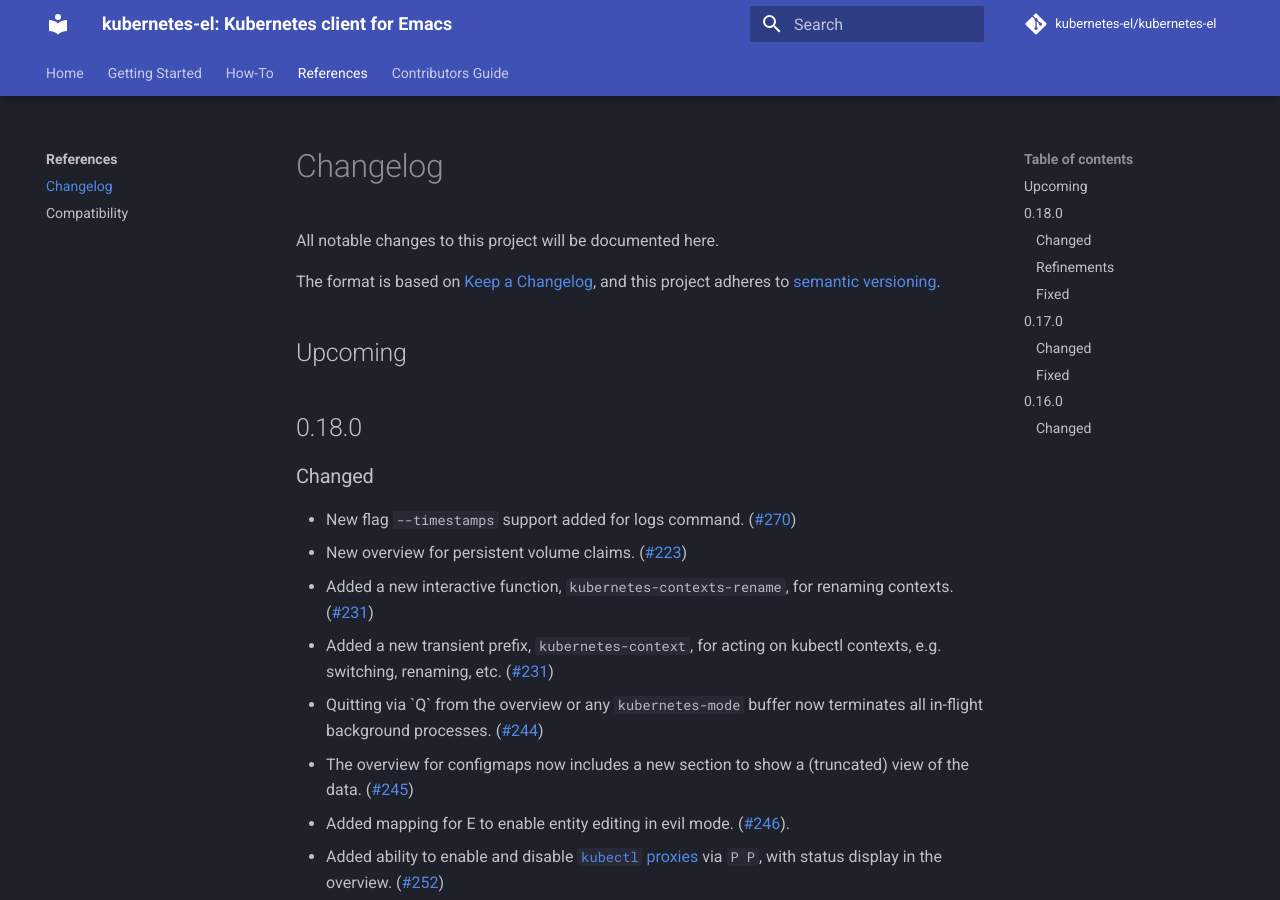
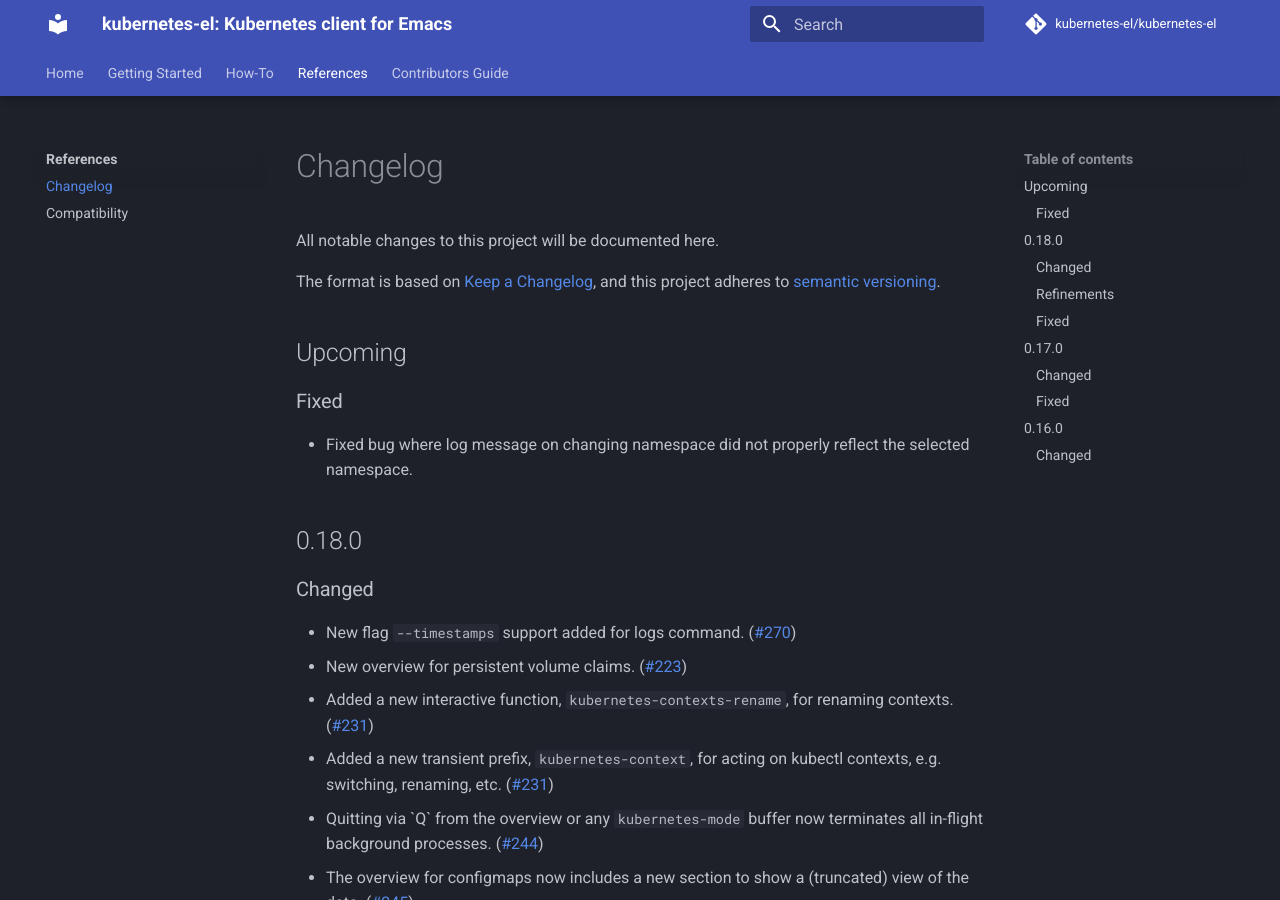
Before and after one commit to kubernetes-el/kubernetes-el, an MkDocs documentation site: the page built from docs/CHANGELOG.md, in a window 1280 px wide and 900 px high. Built offline with MkDocs 1.6.1 and Material for MkDocs 9.7.7, drawn with Linux system fonts in a browser that asks for light colours; comment, search, counter and statistics services are not loaded.

Commit message:
Fix message on switching namespace to properly show new namespace

```diff
--- a/docs/CHANGELOG.md
+++ b/docs/CHANGELOG.md
@@ -10,6 +10,10 @@
 [semver]: https://semver.org/spec/v2.0.0.html
 
 ## Upcoming
+
+### Fixed
+
+- Fixed bug where log message on changing namespace did not properly reflect the selected namespace.
 
 ## 0.18.0
 
```
Also changed, not shown: 1 other file.
